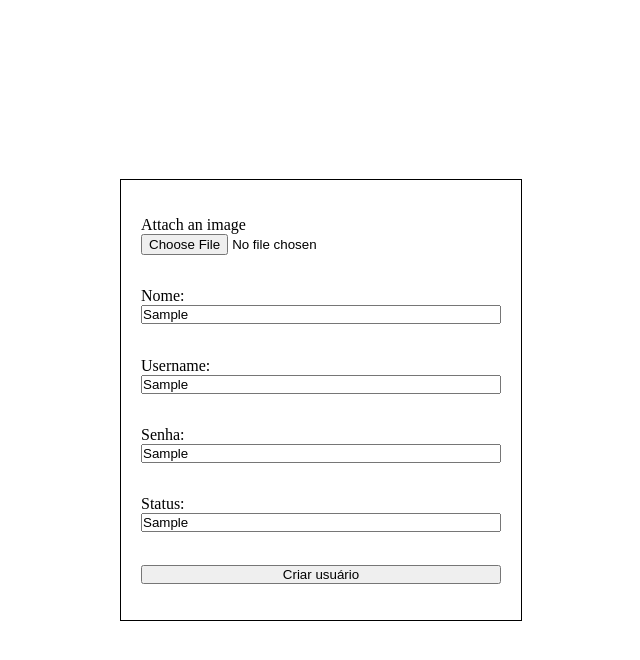
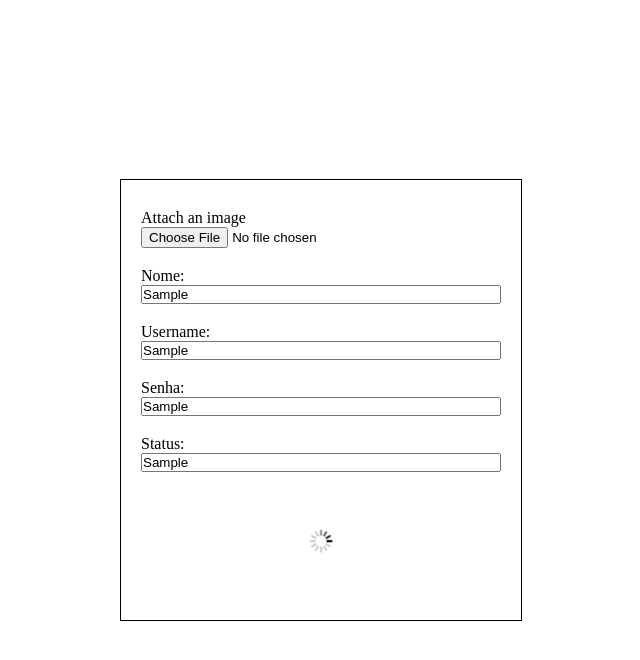
Before and after one commit to lucascs20182/alterstatus, a React (Create React App) app: page / in a window 1280 px wide. Both pictures are taken after typing "Sample", "Sample", "Sample", "Sample" into the empty fields and a click on the button "Criar usuário". Shown: the top 660 px of the page, without its empty margins (319-959 px from the left). Built offline with nearby package versions, Linux system fonts and the light colour scheme; no server answers; the HTML template or start-up script is replaced by a standard one.

Commit message:
ajustes finos requisições de cadastro

```diff
--- a/src/pages/Home.jsx
+++ b/src/pages/Home.jsx
@@ -1,6 +1,8 @@
 import { useState } from "react";
 
-import usuarioService from '../services/usuario-api'
+import usuarioService from '../services/usuario-api';
+
+import loadingImg from '../assets/loading.gif';
 
 import './anyStyle.css';
 
@@ -11,75 +13,84 @@ const Home = () => {
     const [nome, setNome] = useState('');
     const [status, setStatus] = useState('');
 
-    // const cadastrarUsuarioComFoto = () => {
+    const [loading, setLoading] = useState(false);
 
-    // }
+    const cadastrarUsuarioComFoto = (usuario) => {
+        setLoading(true);
 
-    // const cadastrarUsuarioSemFoto = () => {
+        const usuarioJSON = JSON.stringify(usuario);
+        const formData = new FormData();
 
-    // }
+        const blob = new Blob([usuarioJSON], {
+            type: 'application/json'
+        })
+
+        formData.append('file', imagem);
+        formData.append('usuario', blob);
+
+        console.log('usuarioJSON' + usuarioJSON);
+
+        usuarioService.cadastrar(formData)
+            .then((resposta) => {
+                console.log(resposta);
+                alert("Usuário cadastrado!");
+                setLoading(false);
+                window.open("/login", "_self");
+            })
+            .catch((erro) => {
+                alert("Erro! Verifique o console.");
+                console.error(erro);
+            });
+    }
+
+    const cadastrarUsuarioSemFoto = (usuario) => {
+        setLoading(true);
+
+        console.log('usuario' + usuario);
+
+        usuarioService.cadastrarSemFoto(usuario)
+            .then((resposta) => {
+                console.log(resposta);
+                alert("Usuário cadastrado!");
+                setLoading(false);
+                window.open("/login", "_self");
+            })
+            .catch((erro) => {
+                alert("Erro! Verifique o console.");
+                console.error(erro);
+
+                return;
+            });
+    }
 
     const cadastrarUsuario = (e) => {
         e.preventDefault();
 
         const usuario = {}
 
-        if(username != "") {
+        if (username != "") {
             usuario.username = username;
         }
 
-        if(senha != "") {
+        if (senha != "") {
             usuario.senha = senha;
         }
 
-        if(nome != "") {
+        if (nome != "") {
             usuario.nome = nome;
         }
 
-        if(status != "") {
+        if (status != "") {
             usuario.status = status;
         }
 
-        if(imagem == null) {
-            console.log('usuario' + usuario);
+        if (imagem == null) {
+            cadastrarUsuarioSemFoto(usuario);
 
-            usuarioService.cadastrarSemFoto(usuario)
-                .then((resposta) => {
-                    console.log(resposta);
-                    alert("Usuário cadastrado!");
+            return;
+        }
 
-                    window.open("/login", "_self");
-                })
-                .catch((erro) => {
-                    alert("Erro! Verifique o console.");
-                    console.error(erro);
-
-                    return;
-                });
-        } else {
-            const usuarioJSON = JSON.stringify(usuario);
-            const formData = new FormData();
-
-            const blob = new Blob([usuarioJSON], {
-                type: 'application/json'
-            })
-
-            formData.append('file', imagem);
-            formData.append('usuario', blob);
-
-            console.log('usuarioJSON' + usuarioJSON);
-
-            usuarioService.cadastrar(formData)
-                .then((resposta) => {
-                    console.log(resposta);
-                    alert("Usuário cadastrado!");
-                    window.open("/login", "_self");
-                })
-                .catch((erro) => {
-                    alert("Erro! Verifique o console.");
-                    console.error(erro);
-                });
-        }
+        cadastrarUsuarioComFoto(usuario);
     };
 
     return (
@@ -134,7 +145,11 @@ const Home = () => {
                 />
             </div>
 
-            <button onClick={cadastrarUsuario}>Criar usuário</button>
+            { loading?
+                <img src={loadingImg} width={100} style={{alignSelf: 'center'}} alt="loading..." />
+            :
+                <button onClick={cadastrarUsuario}>Criar usuário</button>
+            }
         </form>
     );
 };
```
Also changed, not shown: src/assets/loading.gif (added).
